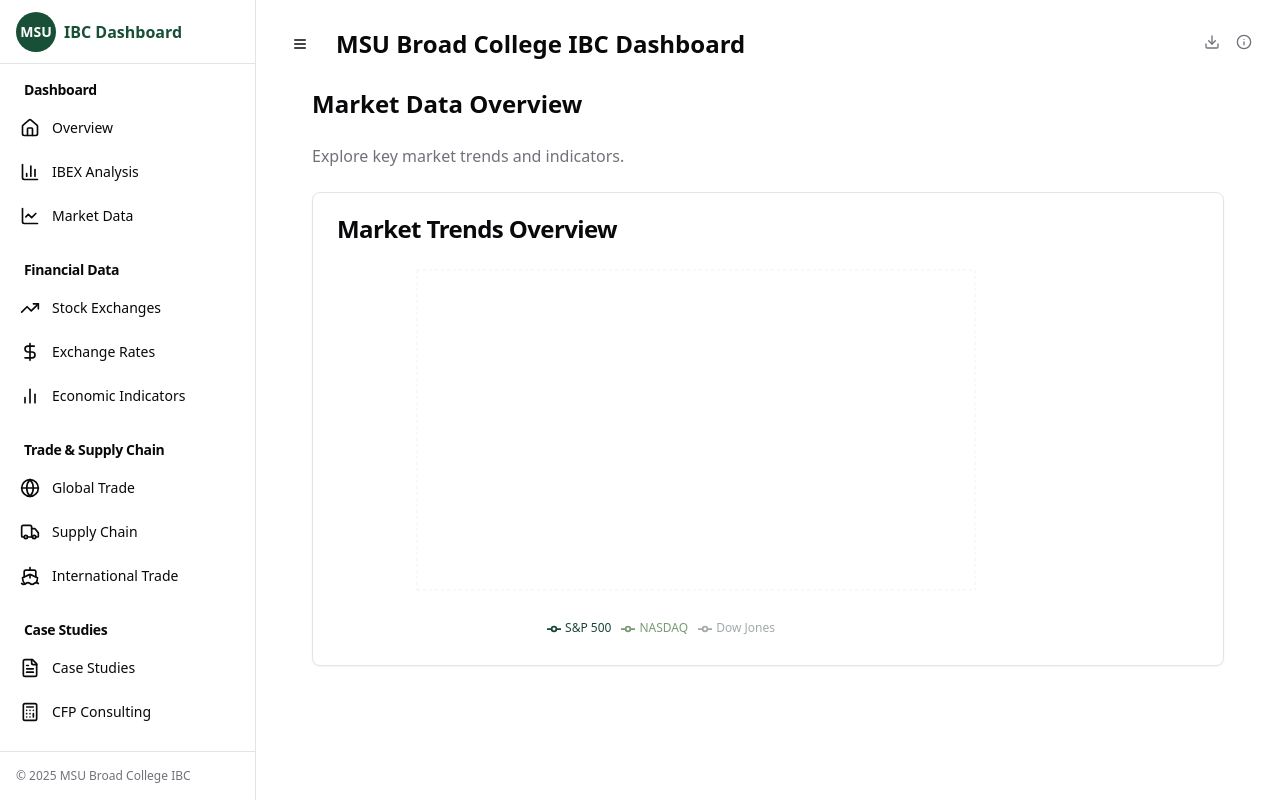
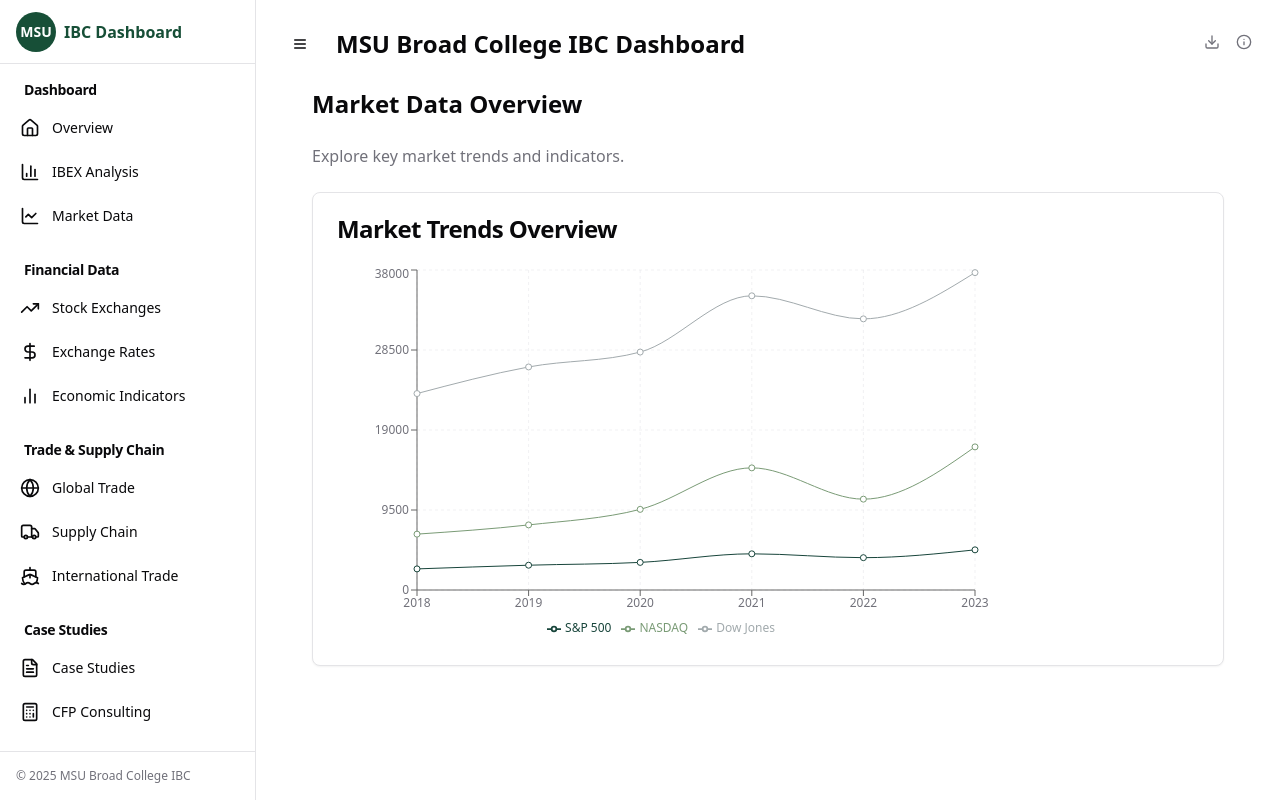
Before and after one commit to SOCR/ibc-broad, a React (Vite) app: page /market-data in a window 1280 px wide. Built offline with nearby package versions, Linux system fonts and the light colour scheme.

Commit message:
Fix: Resolve build errors
This commit addresses and resolves all build errors present in the codebase.

```diff
--- a/src/data/marketData.ts
+++ b/src/data/marketData.ts
@@ -88,6 +88,16 @@ export const studentResearchers = [
   { name: "Matt Schomisch" },
   { name: "Shravya Sharon Paul" },
   { name: "Joshua Hammond" }
+];
+
+// Market trends data for the Market Trends Overview chart
+export const marketTrendsData = [
+  { year: 2018, sp500: 2506, nasdaq: 6635, dowjones: 23327 },
+  { year: 2019, sp500: 2944, nasdaq: 7729, dowjones: 26486 },
+  { year: 2020, sp500: 3277, nasdaq: 9575, dowjones: 28256 },
+  { year: 2021, sp500: 4297, nasdaq: 14504, dowjones: 34935 },
+  { year: 2022, sp500: 3839, nasdaq: 10788, dowjones: 32197 },
+  { year: 2023, sp500: 4769, nasdaq: 16996, dowjones: 37689 }
 ];
 
 // Updated economic indicators with chronological order and non-repeating years
--- a/src/pages/MarketData.tsx
+++ b/src/pages/MarketData.tsx
@@ -1,3 +1,4 @@
+
 import React from "react";
 import { Card, CardContent, CardHeader, CardTitle } from "@/components/ui/card";
 import { ChartContainer, ChartTooltipContent } from "@/components/ui/chart";
```
